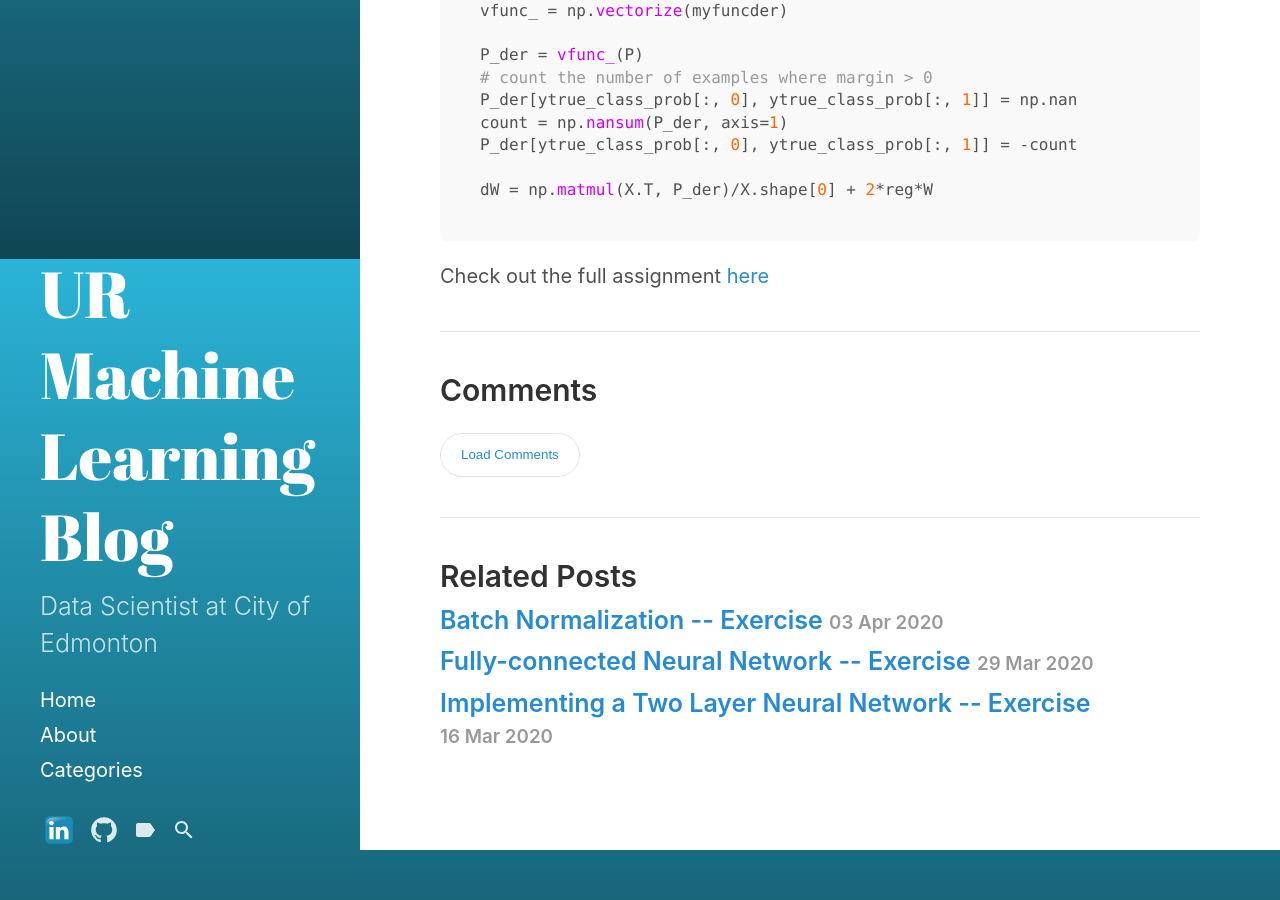
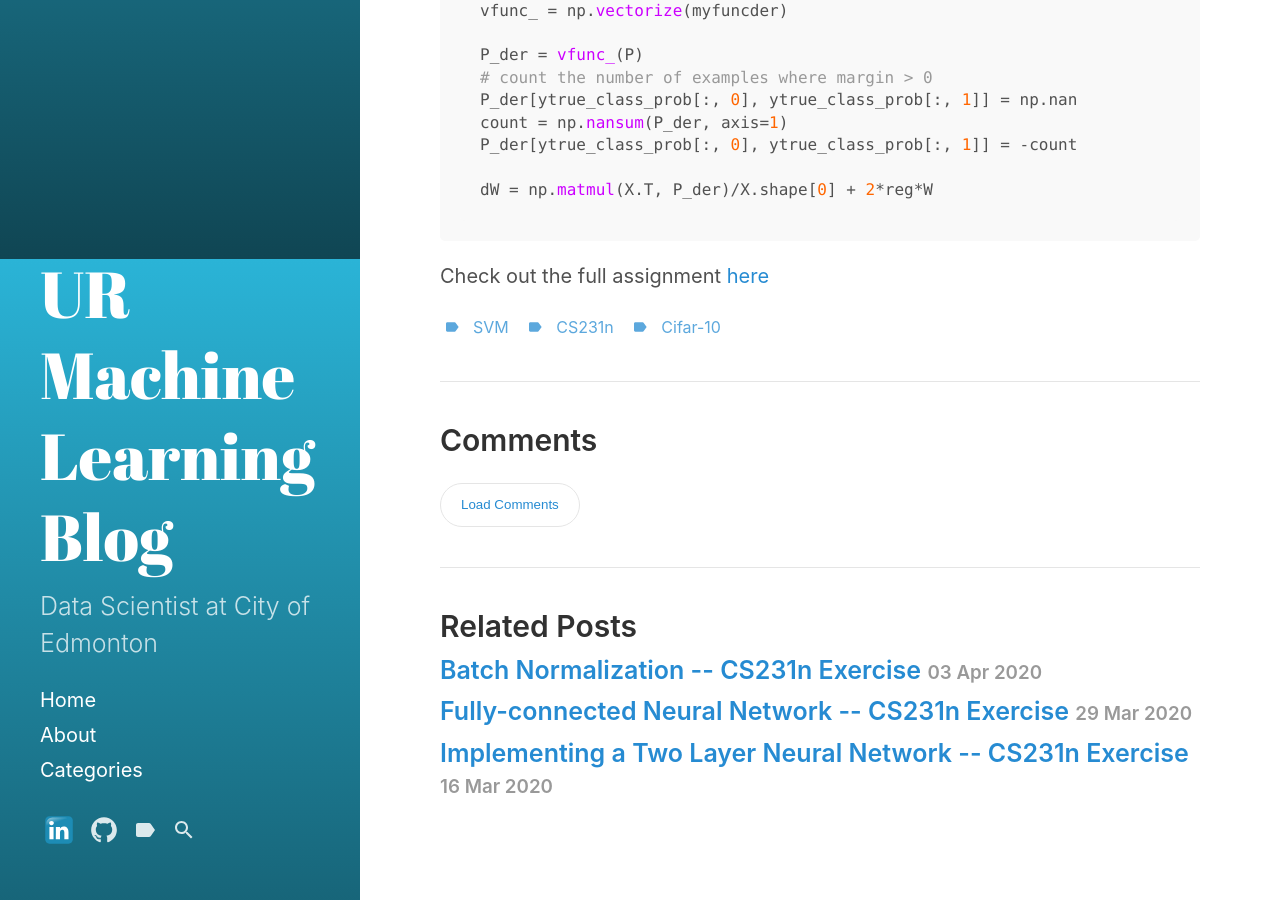
Before and after one commit to usmanr149/urmlblog, a Jekyll site: the page built from _posts/2020-3-4-svm.md, in a window 1280 px wide and 900 px high, scrolled down 5141 px. Built offline with Jekyll 4.4.1, drawn with Linux system fonts in a browser that asks for light colours; formulas are drawn with MathJax 3; before the commit the page ends 5991 px from its top, so only the background shows below that; some of the changed text lies outside the part shown.

```diff
--- a/_config.yml
+++ b/_config.yml
@@ -31,6 +31,7 @@
   - jekyll-feed
   - jekyll-gist
   - jekyll-paginate
+  - jekyll-sitemap
 
 # Sidebar link settings
 sidebar_home_link:  true
--- a/_posts/2020-3-16-two-layer-NN.md
+++ b/_posts/2020-3-16-two-layer-NN.md
@@ -1,7 +1,8 @@
 ---
 layout: post
-title: Implementing a Two Layer Neural Network -- Exercise
+title: Implementing a Two Layer Neural Network -- CS231n Exercise
 categories: [CS231n assignments]
+tags: [Neural Networks, CS231n]
 ---
 
 <p class="message">
--- a/_posts/2020-3-29-FC-NN.md
+++ b/_posts/2020-3-29-FC-NN.md
@@ -1,8 +1,8 @@
 ---
 layout: post
-title: Fully-connected Neural Network -- Exercise
+title: Fully-connected Neural Network -- CS231n Exercise
 categories: [CS231n assignments]
-tags: [Fully-Connected, CS231n, Neural Network]
+tags: [CS231n, Neural Network]
 ---
 
 <p class="message">
--- a/_posts/2020-3-4-svm.md
+++ b/_posts/2020-3-4-svm.md
@@ -1,7 +1,9 @@
 ---
 layout: post
-title: Implement and Apply a Multiclass Support Vector Machine (SVM) Classifier -- Exercise
+title: Implement and Apply a Multiclass Support Vector Machine (SVM) Classifier -- CS231n Exercise
 categories: [CS231n assignments]
+tags: [SVM, CS231n, cifar-10]
+
 ---
 
 <p class="message">
```
Also changed, not shown: _posts/2020-3-3-knn-classifier.md (+1 -1 lines), _posts/2020-4-3-Batchnorm.md (+2 -2 lines).
